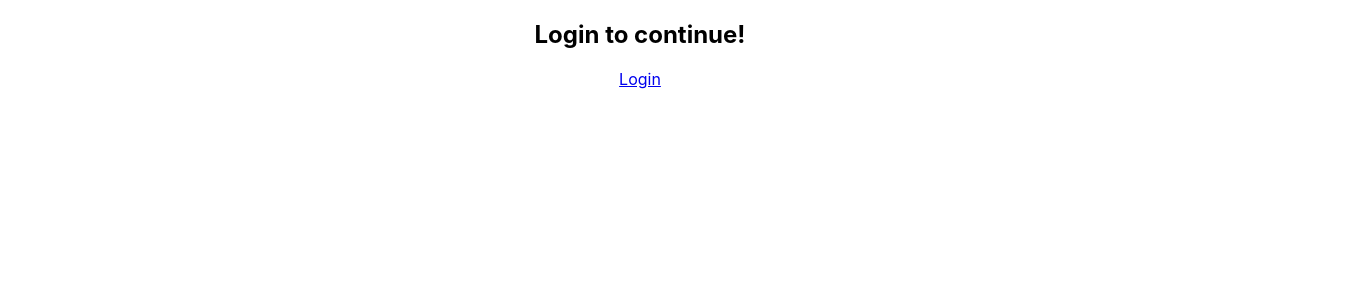
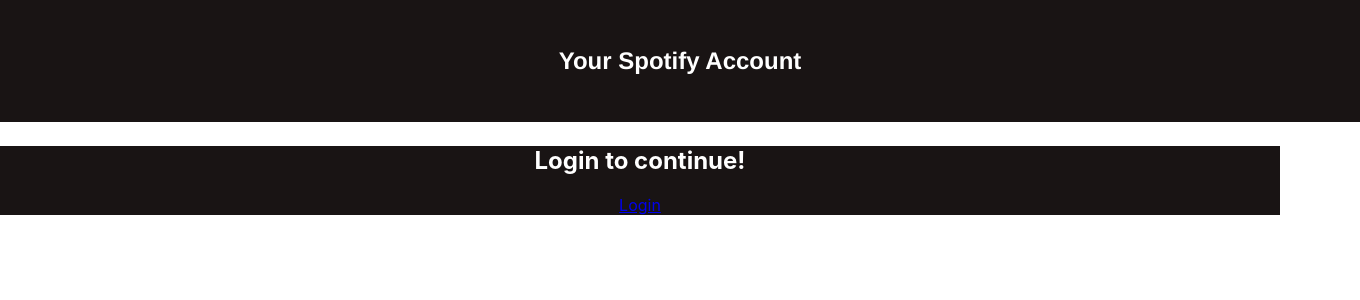
Before and after one commit to zBrucyP/SpotifyApp, a React (Create React App) app: page / in a window 1280 px wide. Shown: the top 300 px of the page, 1360 px wide, since content can reach past the window. Built offline with nearby package versions, Linux system fonts and the light colour scheme; no server answers.

Commit message:
added styling, app has foundation to fulfill profile section

```diff
--- a/src/App.css
+++ b/src/App.css
@@ -2,37 +2,25 @@
   text-align: center;
 }
 
-.App-logo {
-  height: 40vmin;
-  pointer-events: none;
+.heading {
+    background: #191414 0% 0% no-repeat padding-box;
+    opacity: 1;
+    width:100%;
+    font: Bold 24px/42px Helvetica;
+    letter-spacing: 0px;
+    color: #FFFFFF;
+    padding:5vh;
 }
 
-@media (prefers-reduced-motion: no-preference) {
-  .App-logo {
-    animation: App-logo-spin infinite 20s linear;
-  }
+.separator {
+    border: 2px solid #FFFFFF;
+    opacity: 1;
 }
 
-.App-header {
-  background-color: #282c34;
-  min-height: 100vh;
-  display: flex;
-  flex-direction: column;
-  align-items: center;
-  justify-content: center;
-  font-size: calc(10px + 2vmin);
-  color: white;
+.profileContainer {
+    background: #191414 0% 0% no-repeat padding-box;
+    opacity: 1;
+    width:100%;
+    letter-spacing: 0px;
+    color: #FFFFFF;
 }
-
-.App-link {
-  color: #61dafb;
-}
-
-@keyframes App-logo-spin {
-  from {
-    transform: rotate(0deg);
-  }
-  to {
-    transform: rotate(360deg);
-  }
-}
--- a/src/App.js
+++ b/src/App.js
@@ -34,6 +34,7 @@
                 if (response.status === 200) { // request returned successfully
                     const data = await response.json();
                     setProfile(data);
+                    console.log(data);
                 }
                 else if (response.status === 401) {
                     setLoggedIn(false);
@@ -64,13 +65,23 @@
 
     return (
         <div className='App'>
-            {loggedIn ? '' :
-                <div>
-                    <h2>Login to continue!</h2>
-                    <a href='http://localhost:8888/login'>Login</a>
-                </div>
-            }
-            <Profile apiData={profile} loggedIn={loggedIn}/>
+            <div className='heading'>
+                Your Spotify Account
+            </div>
+            <div className="separator">
+            </div>
+            <div className='profileContainer'>
+                {loggedIn ?
+                    <div>
+                        <Profile apiData={profile}/>
+                    </div>
+                    :
+                    <div className='loginContainer'>
+                        <h2>Login to continue!</h2>
+                        <a href='http://localhost:8888/login'>Login</a>
+                    </div>
+                }
+            </div>
         </div>
     );
 }
--- a/src/Profile.js
+++ b/src/Profile.js
@@ -2,20 +2,21 @@
 
 export default function Profile (props) {
 
-    const [profile, setProfile] = useState(null);
-    const [loggedIn, setLoggedIn] = useState(false);
+    const [profile, setProfile] = useState(props.apiData);
 
     useEffect(() => {
-        setLoggedIn(loggedIn);
-    }, [loggedIn]);
-
-    useEffect(() => {
-        setProfile(profile);
-    }, [profile]);
+        setProfile(props.apiData);
+    }, [props.apiData]);
 
     return (
         <div>
-            {props.loggedIn && props.apiData ? 'Loading profile...' : <div></div>}
+            {profile ?
+                <div>
+                    <p>Country:</p> {profile.country}
+                    <p>Display Name:</p> {profile.display_name}
+                </div>
+                :
+                <div></div>}
         </div>
     );
 }
```
